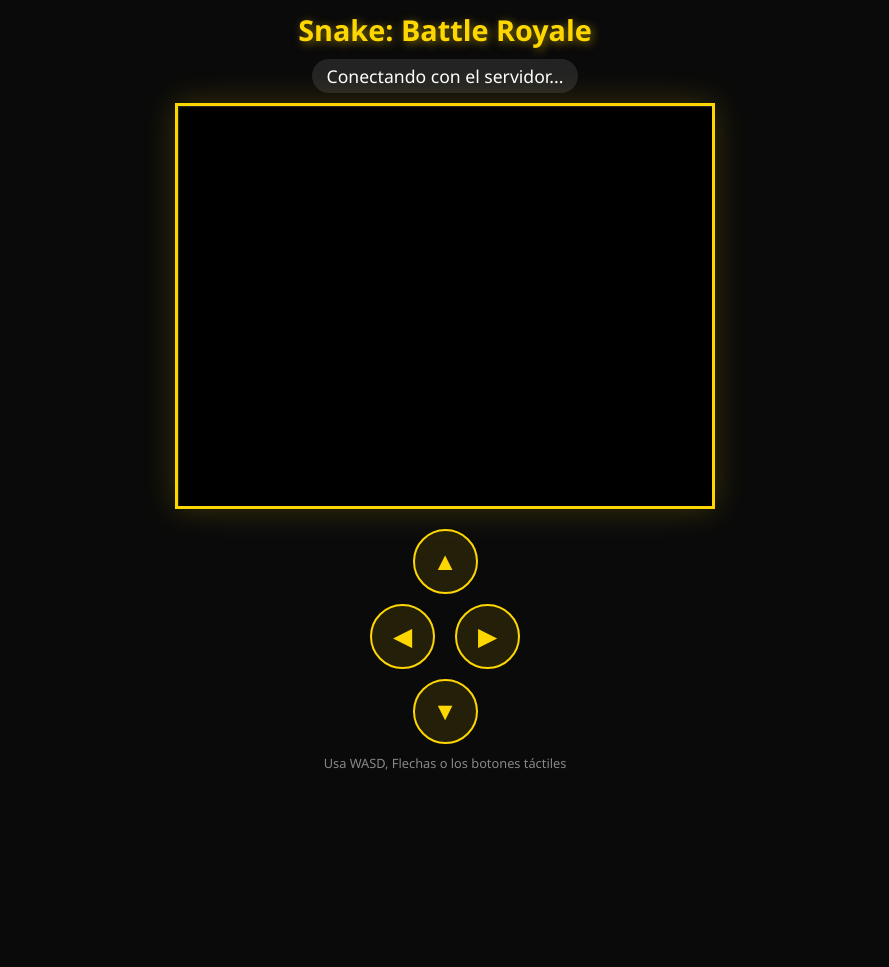
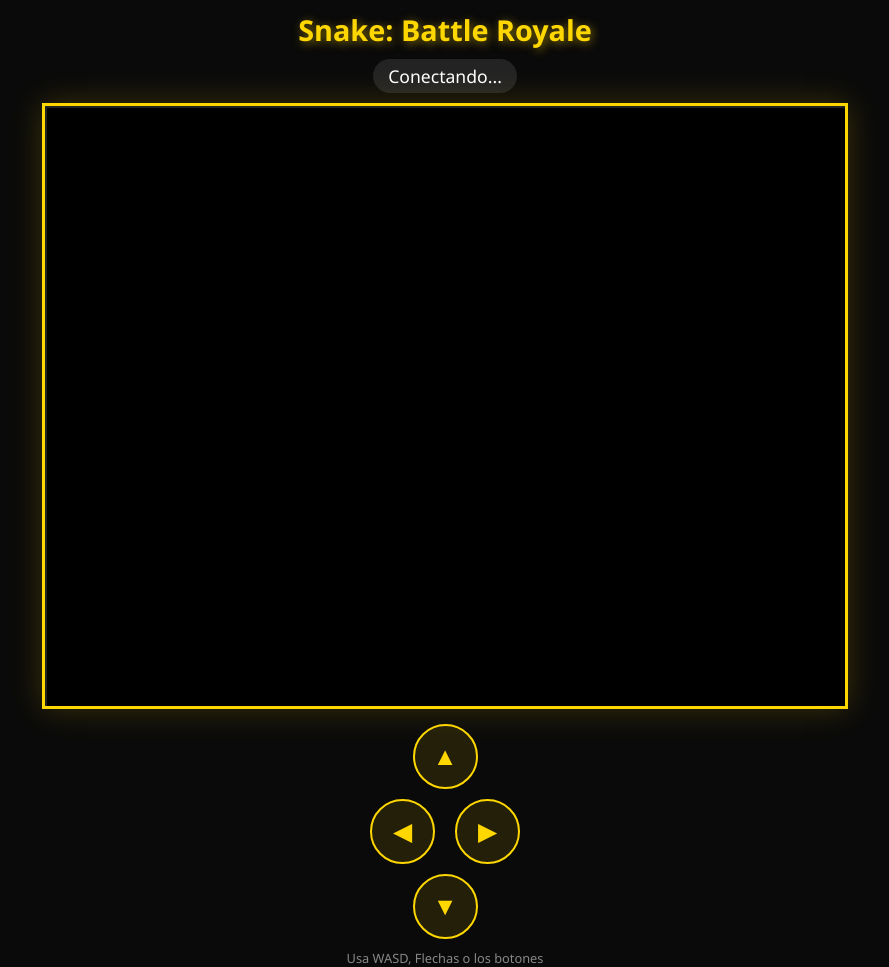
Before and after one commit to ern3sto1414-sys/Snake-MultiPlayer, a website: page public/index.html in a window 1280 px wide. Shown: the whole page, without its empty margins (195-1084 px from the left). Before the commit the page ends 800 px from the top, so only its background shows below. Drawn offline with nearby package versions, Linux system fonts and the light colour scheme; no server answers.

Commit message:
Update index.html

```diff
--- a/public/index.html
+++ b/public/index.html
@@ -12,7 +12,7 @@
             font-family: 'Segoe UI', Tahoma, Geneva, Verdana, sans-serif;
             margin: 0;
             overflow: hidden;
-            touch-action: none; /* Evita que el cel se mueva al jugar */
+            touch-action: none;
         }
         h1 {
             margin: 10px 0;
@@ -35,16 +35,20 @@
             display: block;
             margin: 0 auto;
             max-width: 95vw;
-            max-height: 50vh; /* Bajamos un poco el alto para que quepan los botones */
+            max-height: 80vh; /* Grande para PC */
         }
 
-        /* --- ESTILOS DE CONTROLES TÁCTILES --- */
+        @media (max-width: 768px) {
+            canvas { max-height: 45vh; } /* Pequeño para Celular */
+            h1 { font-size: 1.4em; }
+        }
+
         #mobile-controls {
             display: flex;
             flex-direction: column;
             align-items: center;
             justify-content: center;
-            margin-top: 20px;
+            margin-top: 15px;
             gap: 10px;
             user-select: none;
         }
@@ -61,14 +65,15 @@
             justify-content: center;
             align-items: center;
             touch-action: manipulation;
+            cursor: pointer;
         }
         .btn:active {
             background: gold;
             color: black;
         }
 
-        /* Ocultar botones en PC (Dell Studio) */
-        @media (pointer: fine) {
+        /* Solo se ocultan si hay un mouse preciso Y la pantalla es grande */
+        @media (pointer: fine) and (min-width: 1024px) {
             #mobile-controls { display: none; }
         }
 
@@ -81,49 +86,52 @@
 </head>
 <body>
     <h1>Snake: Battle Royale</h1>
-    <div id="status">Conectando con el servidor...</div>
+    <div id="status">Conectando...</div>
 
     <canvas id="gameCanvas" width="800" height="600"></canvas>
 
     <div id="mobile-controls">
-        <div class="row">
-            <button class="btn" id="btn-up">▲</button>
-        </div>
+        <div class="row"><button class="btn" id="btn-up">▲</button></div>
         <div class="row">
             <button class="btn" id="btn-left">◀</button>
             <button class="btn" id="btn-right">▶</button>
         </div>
-        <div class="row">
-            <button class="btn" id="btn-down">▼</button>
-        </div>
+        <div class="row"><button class="btn" id="btn-down">▼</button></div>
     </div>
 
-    <div class="controls-hint">Usa WASD, Flechas o los botones táctiles</div>
+    <div class="controls-hint">Usa WASD, Flechas o los botones</div>
 
     <script src="/socket.io/socket.io.js"></script>
     <script src="snake.js"></script>
 
     <script>
-        // Conexión para los botones móviles
-        // Usamos un intervalo pequeño para asegurar que socket.io ya cargó
-        const interval = setInterval(() => {
-            if (typeof socket !== 'undefined') {
-                const setupBtn = (id, dir) => {
-                    const btn = document.getElementById(id);
-                    btn.addEventListener('touchstart', (e) => {
+        function iniciarControles() {
+            // Buscamos el socket en el objeto window (global)
+            const s = window.socket || (typeof socket !== 'undefined' ? socket : null);
+
+            if (s) {
+                console.log("🎮 Controles vinculados correctamente");
+                const configurar = (id, dir) => {
+                    const el = document.getElementById(id);
+                    const enviar = (e) => {
                         e.preventDefault();
-                        socket.emit('direction', dir);
-                    });
+                        s.emit('direction', dir);
+                    };
+                    // touchstart para cel, mousedown para probar en pc
+                    el.addEventListener('touchstart', enviar, {passive: false});
+                    el.addEventListener('mousedown', enviar);
                 };
 
-                setupBtn('btn-up', 'UP');
-                setupBtn('btn-down', 'DOWN');
-                setupBtn('btn-left', 'LEFT');
-                setupBtn('btn-right', 'RIGHT');
-
-                clearInterval(interval);
+                configurar('btn-up', 'UP');
+                configurar('btn-down', 'DOWN');
+                configurar('btn-left', 'LEFT');
+                configurar('btn-right', 'RIGHT');
+            } else {
+                console.log("⌛ Esperando al motor del juego...");
+                setTimeout(iniciarControles, 500);
             }
-        }, 500);
+        }
+        iniciarControles();
     </script>
 </body>
 </html>
```
